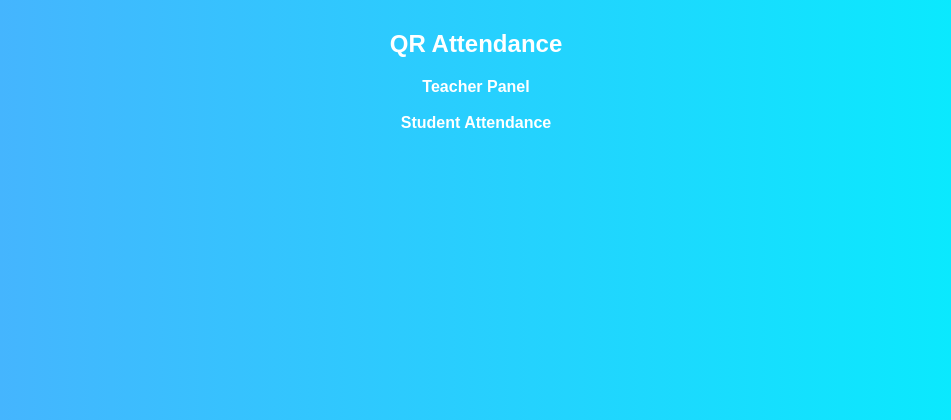
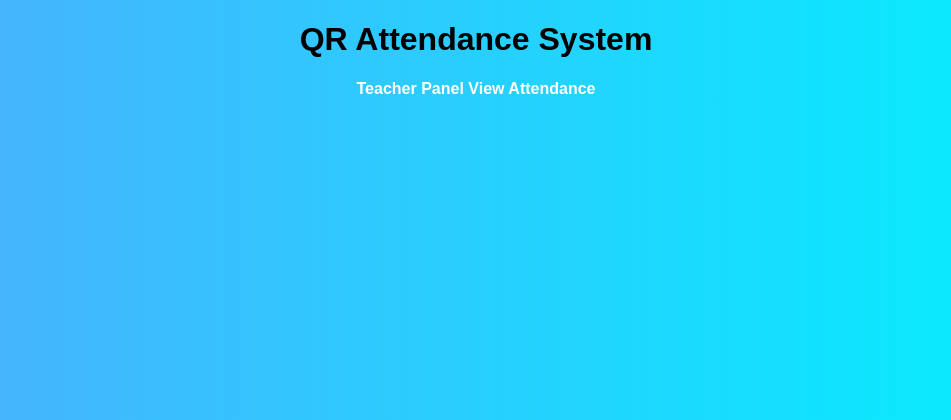
Before and after one commit to yaseen916658-afk/qr_attendence_system, a Flask app: page / in a window 1280 px wide. Shown: the top 420 px of the page, without its empty margins (164-1115 px from the left). Run offline with Flask 3, Linux system fonts and the light colour scheme.

Commit message:
Revise index.html structure and add buttons

```diff
--- a/templates/index.html
+++ b/templates/index.html
@@ -1,4 +1,21 @@
-<link rel="stylesheet" href="{{ url_for('static', filename='style.css') }}">
-<h2>QR Attendance</h2>
-<a href="/teacher">Teacher Panel</a><br><br>
-<a href="/student">Student Attendance</a>
+<!DOCTYPE html>
+<html>
+<head>
+<title>QR Attendance</title>
+<link rel="stylesheet" href="{{url_for('static',filename='style.css')}}">
+</head>
+
+<body>
+
+<div class="container">
+
+<h1>QR Attendance System</h1>
+
+<a class="btn" href="/teacher">Teacher Panel</a>
+
+<a class="btn" href="/records">View Attendance</a>
+
+</div>
+
+</body>
+</html>
```
